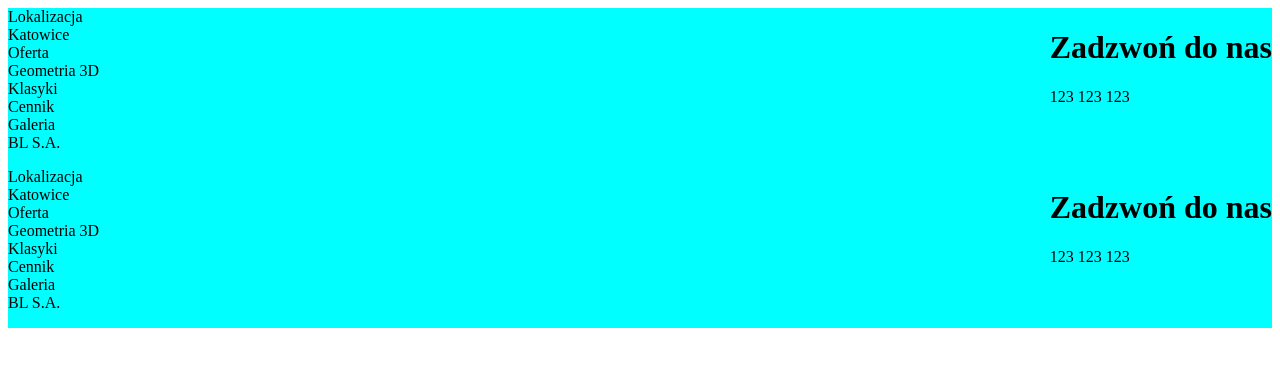
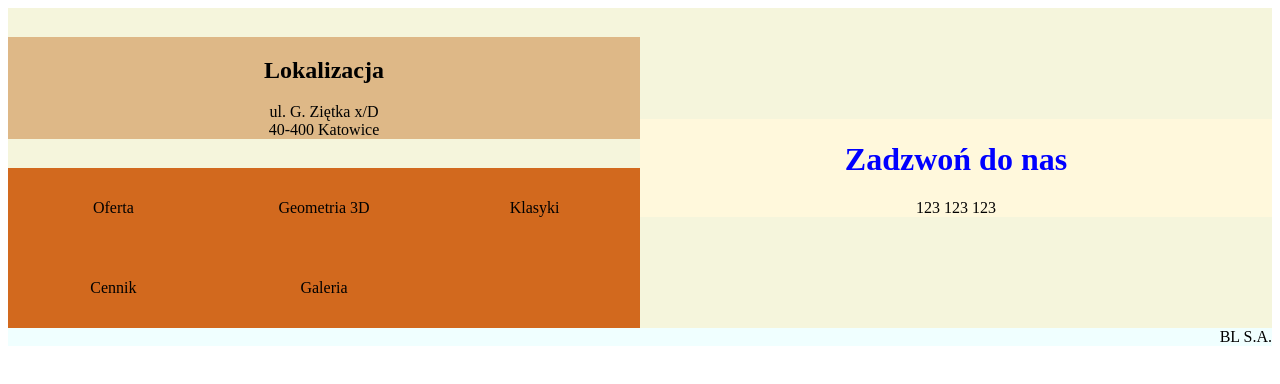
Before and after one commit to jes1on/ARG-serwis, a React (Create React App) app: page / in a window 1280 px wide. Shown: the top 384 px of the page. Built offline with nearby package versions, Linux system fonts and the light colour scheme.

Commit message:
Footer scaffolding

```diff
--- a/src/App.js
+++ b/src/App.js
@@ -12,12 +12,6 @@ function App() {
             <Route path='/' exact />
           </Routes>
       </Router>
-      <Router>
-        <Footer />
-          <Routes>
-            <Route path='/' exact />
-          </Routes>
-      </Router>
     </>
   );
 }
--- a/src/components/Footer.css
+++ b/src/components/Footer.css
@@ -1,22 +1,56 @@
 .footer {
     width: 100%;
-    min-height: 10rem;
+    height: 100%;
     background-color: aqua;
+
 }
 
 .footer-container {
-    display: flex;
-    justify-content: space-between;
+    display: grid;
+    grid-template-columns: repeat(2, 1fr);
+    grid-template-rows: repeat(2, 10rem);
+    background-color: beige;
 }
 
-.footer-left {
-    display: table-row;
+.footer-loc {
+    grid-column: 1;
+    grid-row: 1;
+    background-color: burlywood;
+    text-align: center;
+    align-self: center;
+}
+
+.footer-menu {
+    grid-column: 1;
+    grid-row: 2;
+    padding: auto;
+    align-self: auto;
+    justify-self: auto;
+
+    display: grid;
+    grid-template-columns: repeat(3, 2fr);
+    grid-auto-rows: 2;
+    background-color:chocolate;
+}
+
+.footer-call-container {
+    grid-column: 2;
+    grid-row: 1/3;
+    background-color: cornsilk;
+    text-align: center;
+    align-self: center;
+}
+
+.footer-call-container h1 {
+    color: blue;
 }
 
 .oferta-f {
     text-decoration: none;
     color: black;
     display: flex;
+    justify-content: center;
+    align-items: center;
 
 }
 
@@ -24,6 +58,8 @@
     text-decoration: none;
     color: black;
     display: flex;
+    justify-content: center;
+    align-items: center;
 
 }
 
@@ -31,12 +67,16 @@
     text-decoration: none;
     color: black;
     display: flex;
+    justify-content: center;
+    align-items: center;
 }
 
 .cennik-f {
     text-decoration: none;
     color: black;
     display: flex;
+    justify-content: center;
+    align-items: center;
 
 }
 
@@ -44,5 +84,12 @@
     text-decoration: none;
     color: black;
     display: flex;
+    justify-content: center;
+    align-items: center;
 
 }
+
+.sign {
+    background-color: azure;
+    text-align: right;
+}
--- a/src/components/Footer.js
+++ b/src/components/Footer.js
@@ -7,10 +7,11 @@ function Footer() {
     <>
         <footer className='footer'>
             <div className='footer-container'>
-                <div className='footer-left'>
+
                     <div className='footer-loc'>
-                        Lokalizacja <br></br>
-                        Katowice
+                        <h2>Lokalizacja</h2>
+                        ul. G. Ziętka x/D<br></br>
+                        40-400 Katowice
                     </div>
                     <div className='footer-menu'>
                         <Link to="/" className='oferta-f'>
@@ -29,14 +30,11 @@ function Footer() {
                             Galeria
                         </Link>
                     </div>
-                </div>
+
                 <div className='footer-call-container'>
-                    <div className='footer-call'>
                         <h1>Zadzwoń do nas</h1>
-                    </div>
-                    <div className='footer-call-nr'>
+
                         123 123 123
-                    </div>
                 </div>
             </div>
                 <div className='sign'>
```
